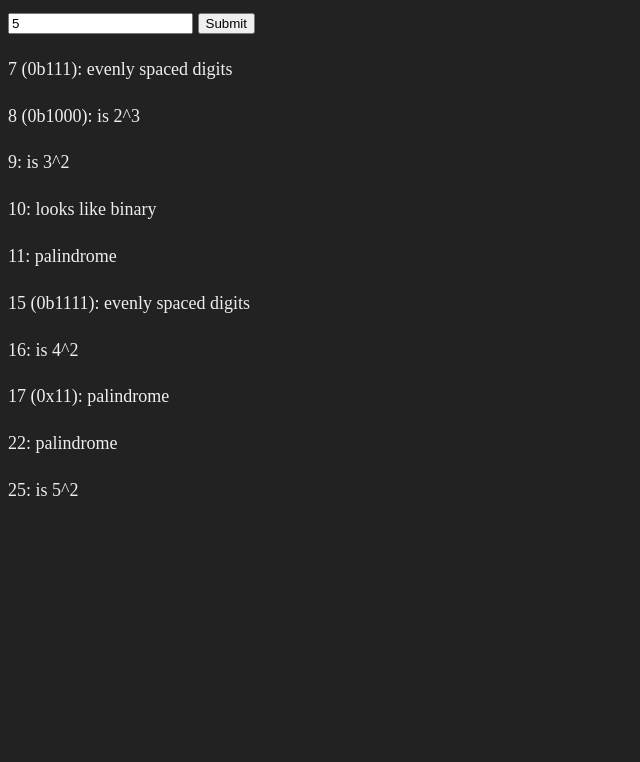
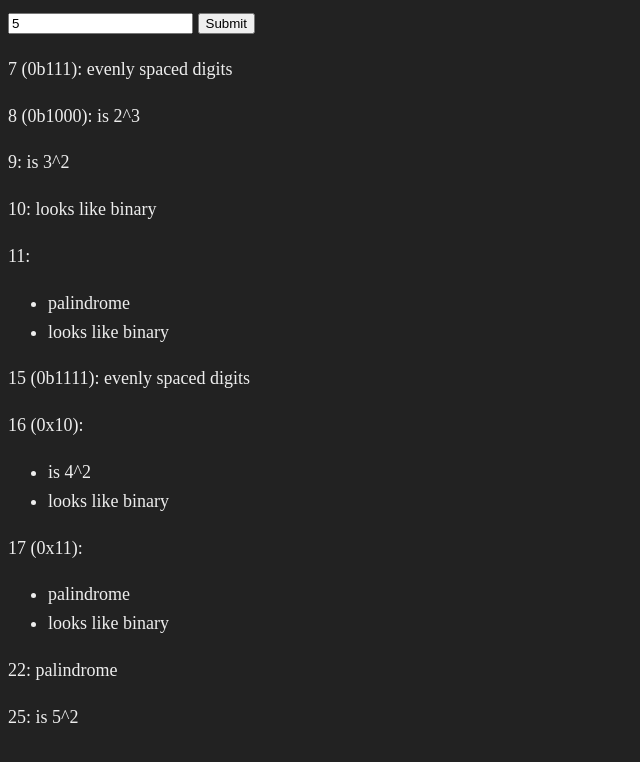
Before and after one commit to Ryan1729/nnn, a plain HTML site: page index.html in a window 1280 px wide. Both pictures are taken after typing "5" into the empty fields and a click on the button "Submit". Shown: the whole page, without its empty margins (0-640 px from the left). Drawn offline with Linux system fonts and the light colour scheme.

Commit message:
show multiple niceness criteria per nice number

```diff
--- a/index.html
+++ b/index.html
@@ -119,20 +119,20 @@ function containsHexWord(word) {
     return ""
 }
 
-function isNiceNumber(n) {
-    let fallbackOutput = {isNice: false, numberText: "", message: ""}
+function nicenessReasons(n) {
+    let output = []
 
     if (!Number.isInteger(n)) {
-        return {isNice: false, message: "Not even an integer"}
+        return output
     }
 
     // Mathematical things {
     if (n === 0) {
-        return {isNice: true, numberText: numberDisplay(String(n)), message: "0 is the first number, and also extremely round."}
+        output.push({numberText: numberDisplay(String(n)), message: "0 is the first number, and also extremely round."})
     }
 
     if (n === 9001) {
-        return {isNice: true, numberText: numberDisplay(String(n)), message: "It's over 9000; (less than 9000 factorial.)"}
+        output.push({numberText: numberDisplay(String(n)), message: "It's over 9000; (less than 9000 factorial.)"})
     }
 
     for (prime of SOME_PRIMES) {
@@ -146,12 +146,12 @@ function isNiceNumber(n) {
                 }
             }
 
-            return {isNice: true, numberText: numberDisplay(n.toString(displayRadix), displayRadix), message: "is " + base +  "^" + prime}
+            output.push({numberText: numberDisplay(n.toString(displayRadix), displayRadix), message: "is " + base +  "^" + prime})
         }
     }
 
     if (n % 90 == 0) {
-        return {isNice: true, numberText: numberDisplay(String(n)), message: "An integer number of quarter turns in degrees"}
+        output.push({numberText: numberDisplay(String(n)), message: "An integer number of quarter turns in degrees"})
     }
 
     // }
@@ -161,7 +161,7 @@ function isNiceNumber(n) {
         const s = n.toString(radix)
 
         if (radix !== 2 && s.length > 1 && isPalindrome(s)) {
-            return {isNice: true, numberText: numberDisplay(s, radix), message: "palindrome"}
+            output.push({numberText: numberDisplay(s, radix), message: "palindrome"})
         }
 
         const digits = s.split("").map(x => parseInt(x, radix))
@@ -170,7 +170,7 @@ function isNiceNumber(n) {
             radix !== 2
             && digits.every(digit => digit === 0 || digit === 1)
         ) {
-            return {isNice: true, numberText: numberDisplay(s, radix), message: "looks like binary"}
+            output.push({numberText: numberDisplay(s, radix), message: "looks like binary"})
         }
 
         if (digits.length > 2) {
@@ -179,12 +179,12 @@ function isNiceNumber(n) {
                 && digits[digits.length - 1] === 0
                 && digits[digits.length - 2] === 0
             ) {
-                return {isNice: true, numberText: numberDisplay(s, radix), message: "round"}
+                output.push({numberText: numberDisplay(s, radix), message: "round"})
             }
 
             let multiples = []
             for (prime of SOME_PRIMES) {
-                // We assume tht the largest prime we check here is
+                // We assume that the largest prime we check here is
                 // larger than the largest radix we might use
                 if (prime > radix) { break }
                 multiples.push(prime);
@@ -201,7 +201,7 @@ function isNiceNumber(n) {
                 }
 
                 if (allInProductOrder) {
-                    return {isNice: true, numberText: numberDisplay(s, radix), message: "all in product order"}
+                    output.push({numberText: numberDisplay(s, radix), message: "all in product order"})
                 }
 
                 let reversed = [...digits].reverse()
@@ -216,7 +216,7 @@ function isNiceNumber(n) {
                 }
 
                 if (allInProductOrder) {
-                    return {isNice: true, numberText: numberDisplay(s, radix), message: "all in product order (reversed)"}
+                    output.push({numberText: numberDisplay(s, radix), message: "all in product order (reversed)"})
                 }
             }
         }
@@ -224,7 +224,7 @@ function isNiceNumber(n) {
         if (radix === 16) {
             const word = containsHexWord(s)
             if (word) {
-                return {isNice: true, numberText: numberDisplay(s, radix), message: "contains a part that looks like a word: " + word}
+                output.push({numberText: numberDisplay(s, radix), message: "contains a part that looks like a word: " + word})
             }
         }
 
@@ -240,22 +240,24 @@ function isNiceNumber(n) {
                 .every(([a, b]) => a === b)
 
         if (differences.length > 1 && hasEvenlySpacedDigits) {
-            return {isNice: true, numberText: numberDisplay(s, radix), message: "evenly spaced digits"}
+            output.push({numberText: numberDisplay(s, radix), message: "evenly spaced digits"})
         }
 
-        // These are very common, and often hide more interesting ones
-        // So, assign to fallbackOutput and keep checking
+        if (s.match(/1729/) !== null) {
+            output.push({numberText: numberDisplay(s, radix), message: (radix === 10 ? "" : "Looks like ") + "12^3 + 1^3 and 10^3 + 9^3"})
+        }
+
         if (s.match(/69/) !== null) {
-            fallbackOutput = {isNice: true, numberText: numberDisplay(s, radix), message: "funny sex number"}
+            output.push({isNice: true, numberText: numberDisplay(s, radix), message: "funny sex number"})
         }
 
         if (s.match(/42/) !== null) {
-            fallbackOutput = {isNice: true, numberText: numberDisplay(s, radix), message: "the answer"}
+            output.push({numberText: numberDisplay(s, radix), message: "the answer"})
         }
     }
     // }
 
-    return fallbackOutput
+    return output
 }
 
 function onSubmit(event){
@@ -281,19 +283,48 @@ function onSubmit(event){
     // Number.MAX_SAFE_INTEGER is 9007199254740991, which has been
     // manually verified to not be nice
     while (entries.length < count && currentNumber < Number.MAX_SAFE_INTEGER) {
-        const {isNice, numberText, message} = isNiceNumber(currentNumber)
+        const reasons = nicenessReasons(currentNumber)
 
-        if (isNice) {
-            entries.push({n: currentNumber, numberText, message})
+        if (reasons.length) {
+            entries.push({n: currentNumber, reasons})
         }
         currentNumber += 1
     }
 
     for (obj of entries) {
-        const {n, numberText, message} = obj
+        const {n, reasons} = obj
+
         const p = document.createElement("p")
 
-        p.textContent = (String(n) === numberText ? n : (n + " (" + numberText + ")")) + ": " + message
+        if (reasons.length > 1) {
+            let parenTexts = []
+            let messages = []
+
+            for ({numberText, message} of reasons) {
+                if (
+                    String(n) !== numberText
+                    && parenTexts.indexOf(numberText) === -1
+                ) {
+                    parenTexts.push(numberText)
+                }
+                messages.push(message)
+            }
+
+            const label = document.createElement("label")
+            label.textContent = (parenTexts.length ? (n + " (" + parenTexts.join() + ")"): n) + ": "
+            p.appendChild(label)
+
+            const ul = document.createElement("ul")
+            for (message of messages) {
+                const li = document.createElement("li")
+                li.textContent = message
+                ul.appendChild(li)
+            }
+            p.appendChild(ul)
+        } else {
+            const {numberText, message} = reasons[0]
+            p.textContent = (String(n) !== numberText ? (n + " (" + numberText + ")"): n) + ": " + message
+        }
 
         listParent.appendChild(p)
     }
```
